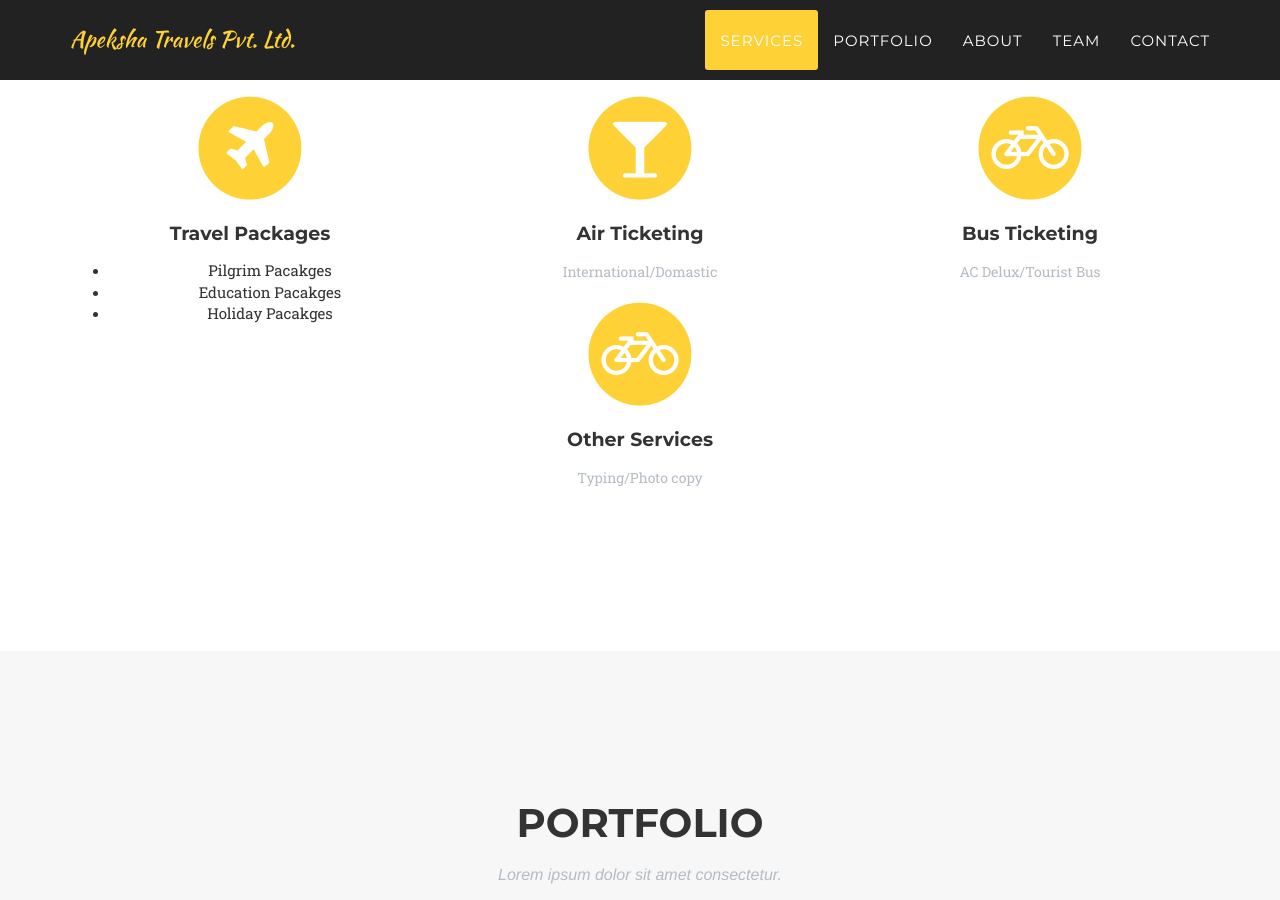
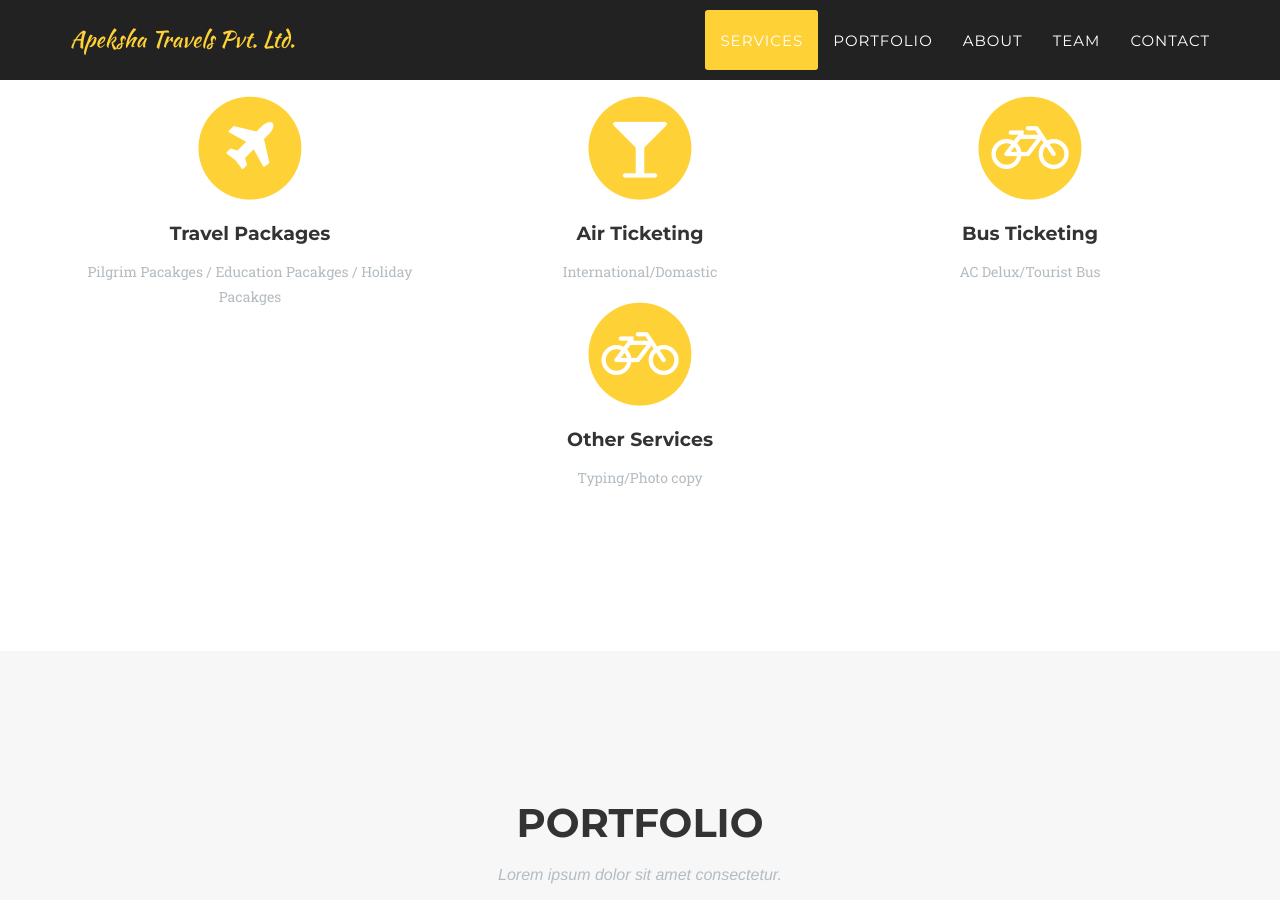
Before and after one commit to gauravmanandhar/apekshatravels.com.np, a Jekyll site: the page built from index.html, in a window 1280 px wide and 900 px high, scrolled down 976 px. Built offline with Jekyll 4.4.1, drawn with Linux system fonts in a browser that asks for light colours; some web fonts are replaced.

Commit message:
Update services.html

```diff
--- a/_includes/services.html
+++ b/_includes/services.html
@@ -14,11 +14,7 @@
                         <i class="fa fa-plane fa-stack-1x fa-inverse"></i>
                     </span>
                     <h4 class="service-heading">Travel Packages</h4>
-                    <p class="text-muted">
-                    <ul><li>Pilgrim Pacakges</li>
-                    <li>Education Pacakges</li>
-                    <li>Holiday Pacakges</li></ul>
-                    </p>
+                    <p class="text-muted">Pilgrim Pacakges / Education Pacakges / Holiday Pacakges</p>
                 </div>
                 <div class="col-md-4">
                     <span class="fa-stack fa-4x">
```
